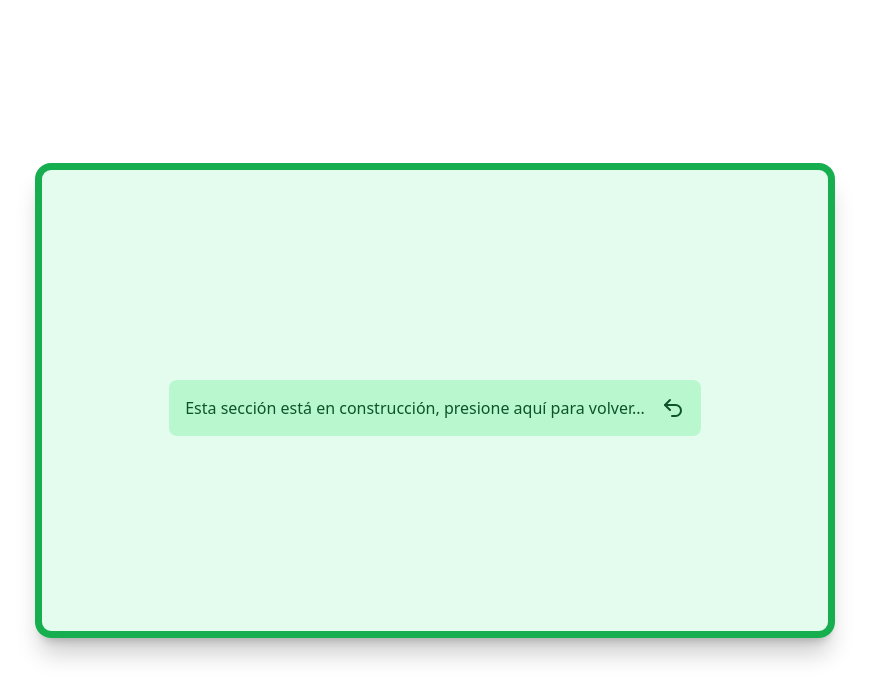
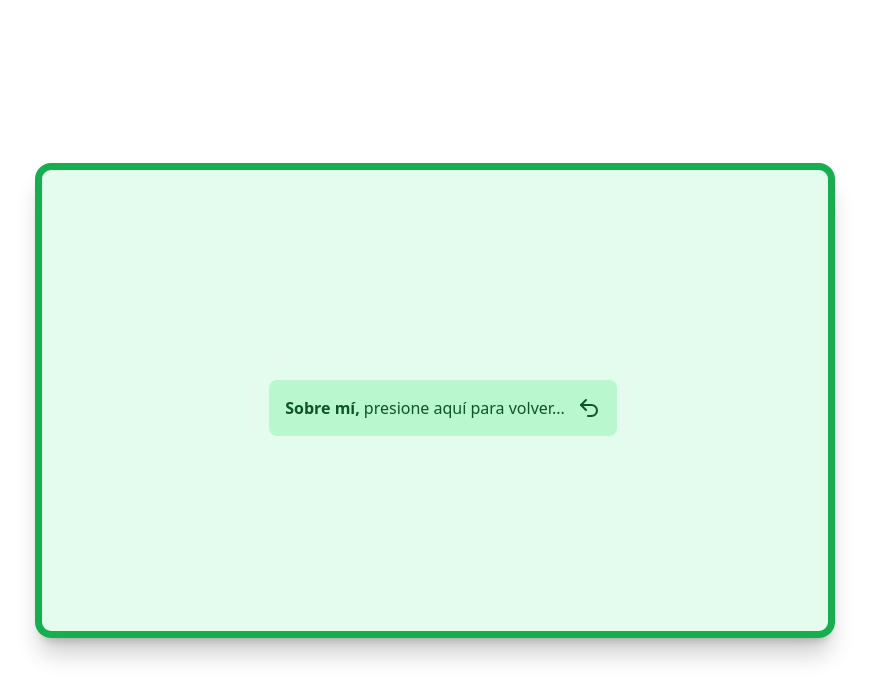
Before and after one commit to pablos-juan/portfolio-card, a React (Vite) app: page / in a window 1280 px wide. Both pictures are taken after a click on the element 640 px from the left and 286 px from the top of the page. Shown: the top 700 px of the page, without its empty margins (205-1074 px from the left). Built offline with nearby package versions, Linux system fonts and the light colour scheme.

Commit message:
Agregar componentes About, Contact y Projects; implementar lógica de voltear dinámicamente la sección

```diff
--- /dev/null
+++ b/constants/constants.js
@@ -0,0 +1,3 @@
+export const ABOUT = 'about'
+export const CONTACT = 'contact'
+export const PROJECTS = 'projects'
--- a/src/App.jsx
+++ b/src/App.jsx
@@ -1,33 +1,31 @@
 import { useState } from 'react'
 import { Home } from './components/Home'
-import { Undo2 } from 'lucide-react'
+import { ABOUT, CONTACT, PROJECTS } from '../constants/constants'
+import { About } from './components/About'
+import { Projects } from './components/Projects'
+import { Contact } from './components/Contact'
 
 const CARD_LAYOUT = 'bg-green-300/20 w-full h-full rounded-2xl gap-2 md:gap-4 border-7 border-green-600/90 shadow-xl/20 absolute inset-0 backface-hidden transition-all duration-500'
 
 export function App () {
   const [flip, setFlip] = useState(false)
+  const [currentBackFace, setCurrentBackFace] = useState(null)
 
-  const handleFlip = () => {
-    setFlip(!flip)
+  const BACK_FACE = {
+    [ABOUT]: <About setFlip={setFlip} />,
+    [PROJECTS]: <Projects setFlip={setFlip} />,
+    [CONTACT]: <Contact setFlip={setFlip} />
   }
 
   return (
     <main className='flex items-center justify-center h-[1125px] md:h-full w-full'>
       <div className='relative w-full h-full md:w-200 md:h-[475px]'>
         <div className={`${CARD_LAYOUT} ${flip ? 'opacity-0 rotate-y-180' : 'opacity-100'}`}>
-          <Home handleFlip={handleFlip} />
+          <Home setCurrentBackFace={setCurrentBackFace} setFlip={setFlip} />
         </div>
 
         <div className={`${CARD_LAYOUT} ${flip ? 'opacity-100' : 'opacity-0 rotate-y-180'}`}>
-          <div className='md:grid md:place-items-center h-full m-2'>
-            <p
-              className='flex items-center gap-4 bg-green-200 p-4 rounded-lg text-green-900 leading-4.5 font-medium cursor-pointer active:scale-105 hover:bg-white/80 transition-all duration-200'
-              onClick={handleFlip}
-            >
-              Esta sección está en construcción, presione aquí para volver...
-              <Undo2 className='w-10 md:w-auto h-auto' />
-            </p>
-          </div>
+          {BACK_FACE[currentBackFace]}
         </div>
       </div>
     </main>
--- /dev/null
+++ b/src/components/About.jsx
@@ -0,0 +1,15 @@
+import { Undo2 } from 'lucide-react'
+
+export function About ({ setFlip }) {
+  return (
+    <div className='md:grid md:place-items-center h-full w-full m-2'>
+      <p
+        className='flex items-center gap-1 bg-green-200 p-4 rounded-lg text-green-900 leading-4.5 font-medium cursor-pointer active:scale-105 hover:bg-white/80 transition-all duration-200'
+        onClick={(prev) => setFlip(!prev)}
+      >
+        <strong>Sobre mí,</strong>presione aquí para volver...
+        <Undo2 className='w-10 md:w-auto h-auto ml-2' />
+      </p>
+    </div>
+  )
+}
--- /dev/null
+++ b/src/components/Contact.jsx
@@ -0,0 +1,15 @@
+import { Undo2 } from 'lucide-react'
+
+export function Contact ({ setFlip }) {
+  return (
+    <div className='md:grid md:place-items-center h-full w-full m-2'>
+      <p
+        className='flex items-center gap-1 bg-green-200 p-4 rounded-lg text-green-900 leading-4.5 font-medium cursor-pointer active:scale-105 hover:bg-white/80 transition-all duration-200'
+        onClick={(prev) => setFlip(!prev)}
+      >
+        <strong>Contacto,</strong>presione aquí para volver...
+        <Undo2 className='w-10 md:w-auto h-auto ml-2' />
+      </p>
+    </div>
+  )
+}
--- a/src/components/Home.jsx
+++ b/src/components/Home.jsx
@@ -5,13 +5,20 @@ import { TailwindIcon } from '../components/icons/TailwindIcon'
 import { TypeScriptIcon } from '../components/icons/TypeScriptIcon'
 import { Link } from '../components/Link'
 import { Project } from './Project'
+import { ABOUT, CONTACT, PROJECTS } from '../../constants/constants'
 
-export function Home ({ handleFlip }) {
+export function Home ({ setFlip, setCurrentBackFace }) {
+  const handleFlip = (key) => {
+    console.log(key)
+    setCurrentBackFace(key)
+    setFlip((prev) => setFlip(!prev))
+  }
+
   return (
     <section className='flex flex-col justify-center h-full p-5 gap-2 md:gap-3'>
       <article
         className='flex flex-col md:flex-row items-center gap-6 rounded-lg p-2 hover:bg-white/70 hover:shadow-xl cursor-pointer active:bg-white transition-all duration-300'
-        onClick={handleFlip}
+        onClick={() => handleFlip(ABOUT)}
       >
         <img
           src='/avatar.webp'
@@ -56,7 +63,7 @@ export function Home ({ handleFlip }) {
 
           <div
             className='hover:bg-green-900/90 hover:shadow-xl bg-green-950/90 cursor-pointer transition-all duration-300 p-3 rounded-lg'
-            onClick={handleFlip}
+            onClick={() => handleFlip(PROJECTS)}
           >
             <div className='flex w-full justify-between items-center mb-1'>
               <h2 className='text-white font-bold text-2xl mr-3'>
@@ -97,7 +104,7 @@ export function Home ({ handleFlip }) {
 
           <div
             className='px-4 py-2 rounded-lg active:bg-white hover:bg-white/70 hover:shadow-xl cursor-pointer transition-all duration-300 text-teal-700'
-            onClick={handleFlip}
+            onClick={() => handleFlip(CONTACT)}
           >
             <h2 className='text-2xl font-bold'>
               Contacto
--- /dev/null
+++ b/src/components/Projects.jsx
@@ -0,0 +1,15 @@
+import { Undo2 } from 'lucide-react'
+
+export function Projects ({ setFlip }) {
+  return (
+    <div className='md:grid md:place-items-center h-full w-full m-2'>
+      <p
+        className='flex items-center gap-1 bg-green-200 p-4 rounded-lg text-green-900 leading-4.5 font-medium cursor-pointer active:scale-105 hover:bg-white/80 transition-all duration-200'
+        onClick={(prev) => setFlip(!prev)}
+      >
+        <strong>Proyectos,</strong>presione aquí para volver...
+        <Undo2 className='w-10 md:w-auto h-auto ml-2' />
+      </p>
+    </div>
+  )
+}
```
